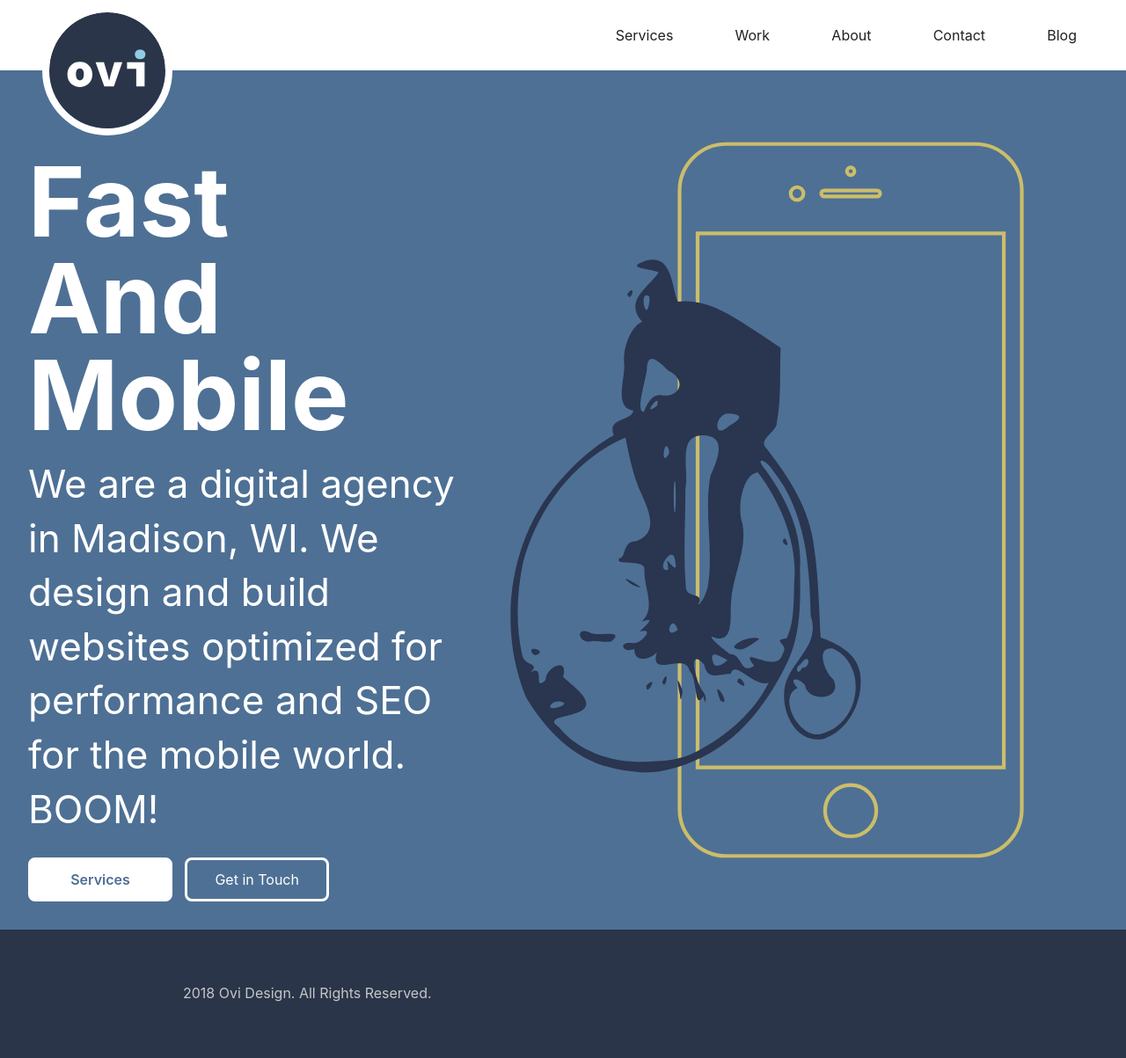
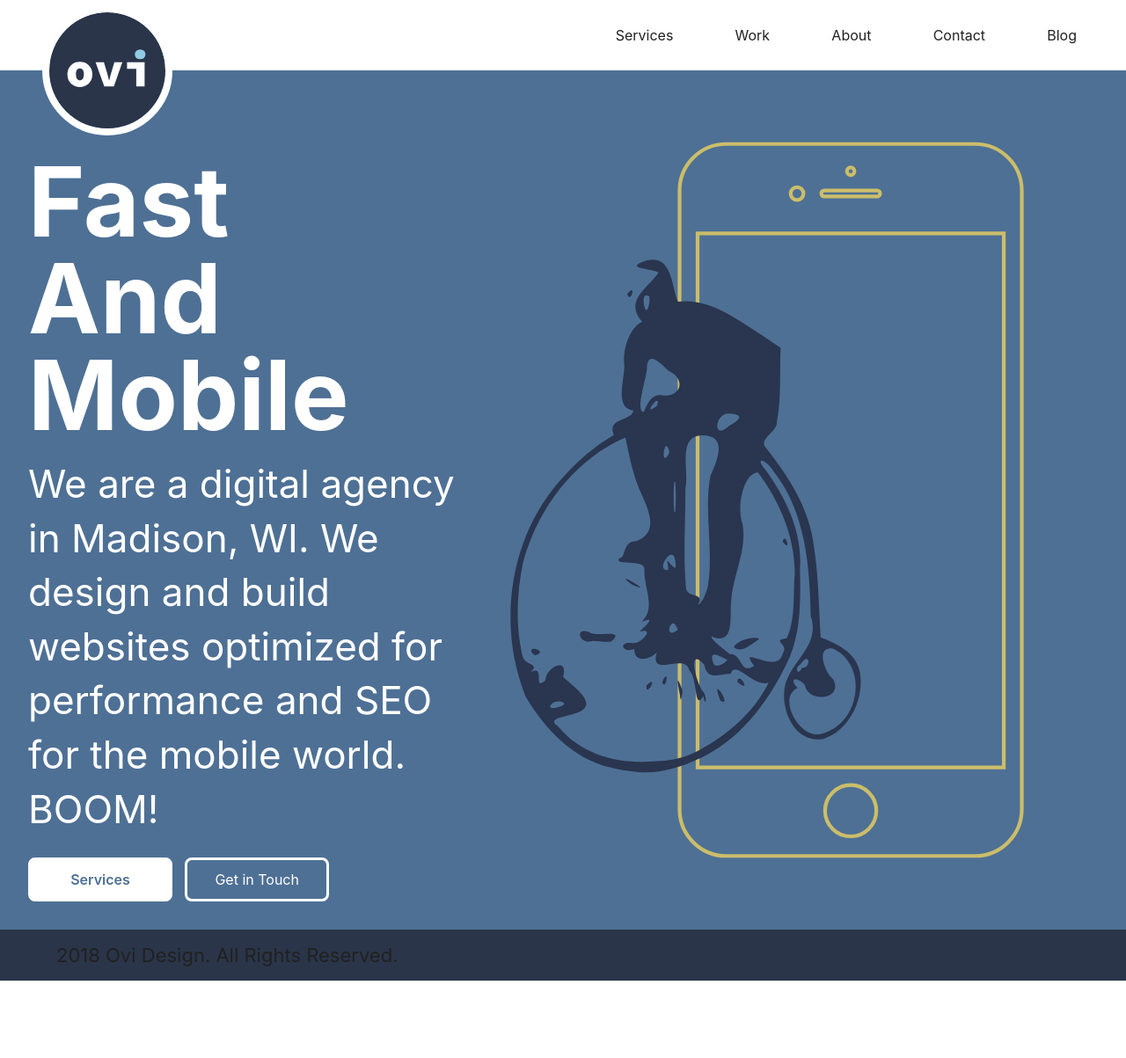
Before and after one commit to ovidesign/ovidesign.github.io, a Jekyll site: the page built from index.html, in a window 1280 px wide. Shown: the whole page at 88% size. Built offline with Jekyll 4.4.1, drawn with Linux system fonts in a browser that asks for light colours; after the commit the page ends 1115 px from its top, so only the background shows below that.

Commit message:
Redid css

```diff
--- a/_includes/scripts.html
+++ b/_includes/scripts.html
@@ -1,4 +1,7 @@
-<link rel="stylesheet" href="{{ "/assets/main.css" | relative_url }}">
+<!-- <link rel="stylesheet" href="{{ "/assets/main.css" | relative_url }}"> -->
+<style>
+
+</style>
 <script>
   {% include nav.js %}
 </script>
--- a/_layouts/default.html
+++ b/_layouts/default.html
@@ -2,7 +2,6 @@
 <html lang="en">
   {% include head.html %}
   <body>
-    {% include gtm-body.html %}
     {% include nav.html %}
     {% include header.html %}
 
--- a/_sass/atf.scss
+++ b/_sass/atf.scss
@@ -6,5 +6,7 @@
   "partials/buttons",
   "partials/layout",
   "partials/nav",
-  "partials/logo"
+  "partials/logo",
+  "partials/type",
+  "partials/footer"
   ;
--- a/_sass/partials/footer.scss
+++ b/_sass/partials/footer.scss
@@ -1,30 +1,3 @@
 .footer {
   background: #2a3549;
-  padding: 36px 0;
-  .container {
-    padding: 12px 16px;
-    @include phones {
-      padding: 12px 36px;
-    }
-    @include tablets {
-      padding: 16px 72px;
-    }
-    @include desktops {
-      padding: 24px 144px;
-    }
-  }
-  p {
-    font-family: $sans;
-    color: darken($lines, 15%);
-    line-height: 1.6em;
-    font-size: 16px;
-  }
-  a {
-    font-family: $sans;
-    color: darken($lines, 15%);
-    text-decoration: underline;
-    &:hover {
-      color: $lines;
-    }
-  }
 }
--- a/_sass/partials/type.scss
+++ b/_sass/partials/type.scss
@@ -7,71 +7,3 @@
   font-family: $sans;
   font-size: 1.375em;
 }
-
-// Posts
-.post {
-  h1 {
-    font-size: 1.65em;
-    color: $primary;
-    @include tablets {
-      font-size: 1.85em;
-    }
-  }
-  h2 {
-    padding-top: 18px;
-    font-size: 1.45em;
-    @include tablets {
-      font-size: 1.55em;
-    }
-  }
-  h3 {
-    padding-top:8px;
-    font-size: 1.45em;
-  }
-  p {
-  	font-size: 1.25em;
-  	line-height: 1.475em;
-  	@include phones {
-  		font-size: 1.35em;
-  	}
-  	@include tablets {
-  		font-size: 1.45em;
-  	}
-  	@include desktops {
-  		font-size: 1.55em;
-  	}
-  }
-
-  .lead {
-  	font-size: 1.55em;
-    @include phones {
-  		font-size: 1.65em;
-  	}
-  	@include tablets {
-  		font-size: 1.75em;
-  	}
-  	@include desktops {
-  		font-size: 1.85em;
-  	}
-  }
-  li {
-    font: 1.5em/1.8;
-  }
-  a {
-    color: $primary;
-  }
-  .pullquoute {
-    &:before {
-      content: attr(data-pullquote);
-      display: block;
-      padding: 2em 4px;
-      text-align: center;
-      font: 1.5em/1.6;
-      @include tablets {
-        font: 1.8em/2;
-      }
-      border-top: double 12px #ddd;
-      border-bottom: double 12px #ddd;
-    }
-  }
-}
```
Also changed, not shown: _includes/atf.css (+1 -1 lines), 1 other file.
